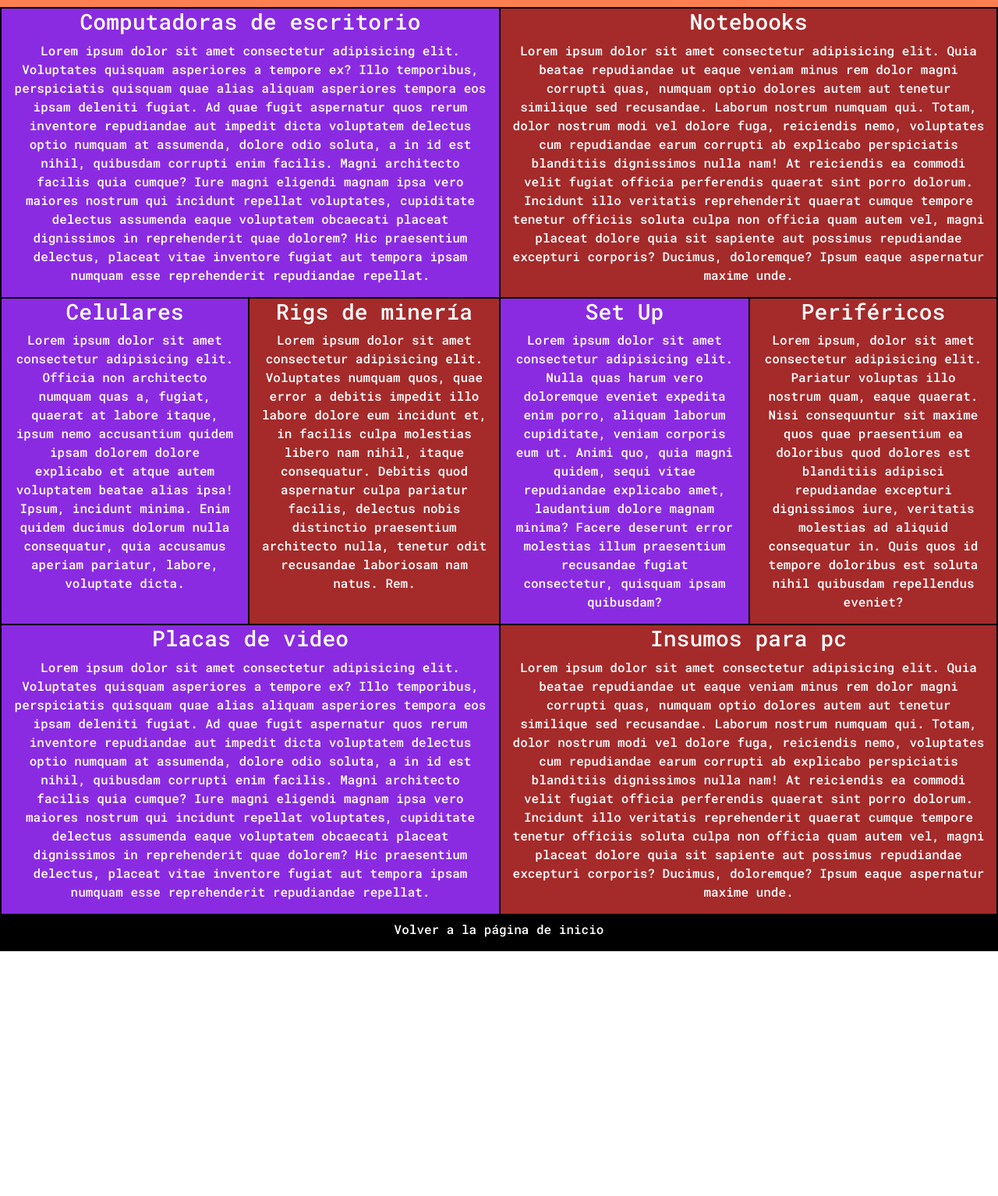
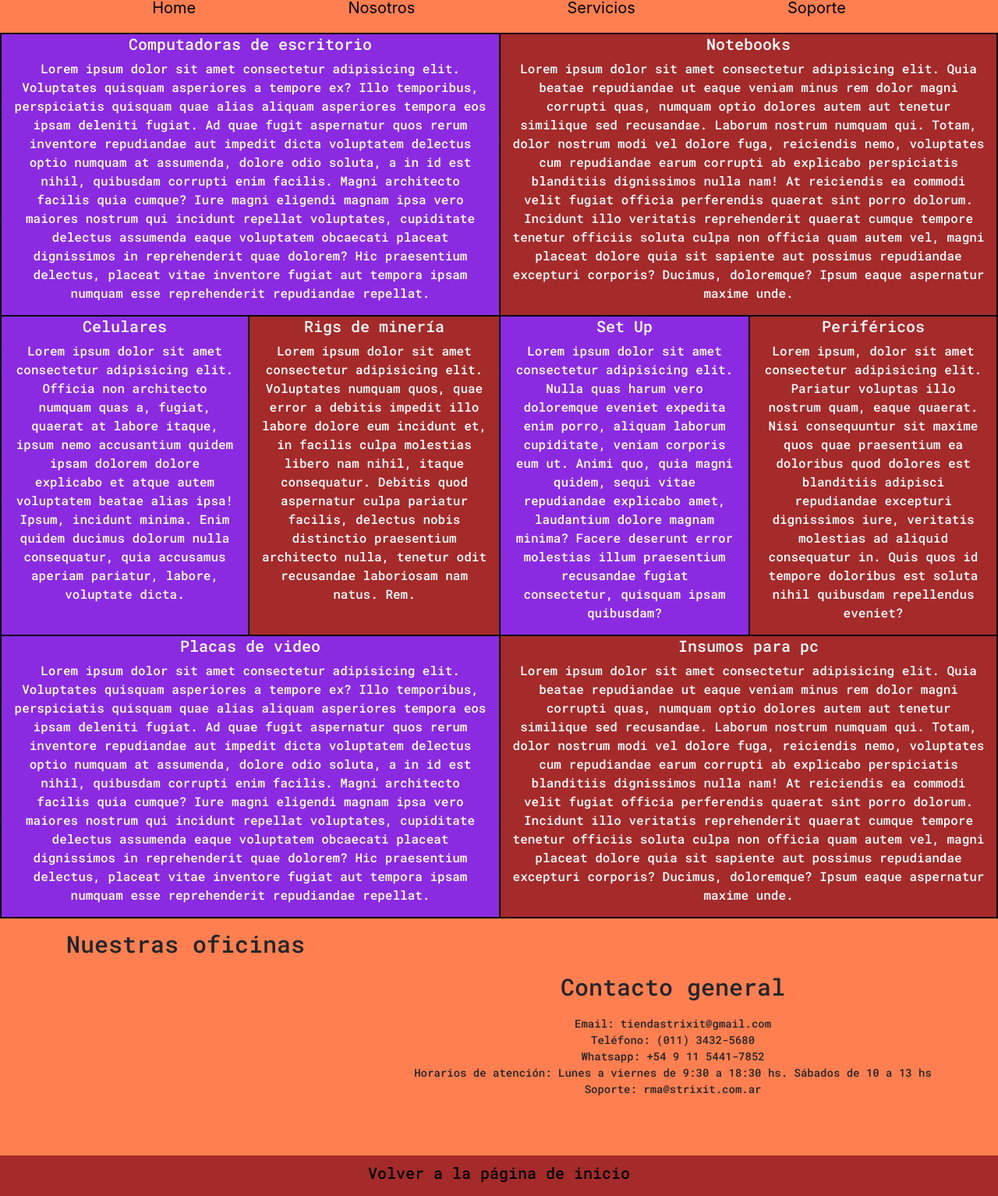
Before and after one commit to JuanDSacco/Repositorio-Bootstrap-1, a plain HTML site: page pages/productos.html in a window 1280 px wide. Shown: the part 72-1606 px from the top of the page at 78% size. Before the commit the page ends 1292 px from the top, so only its background shows below. Drawn offline with nearby package versions, Linux system fonts and the light colour scheme; grey boxes are pictures that could not be loaded; a web font is replaced by a local one.

Commit message:
corrijo pagina productos y unifico css

```diff
--- a/css/estilos.css
+++ b/css/estilos.css
@@ -27,8 +27,8 @@ header{
 .productos{
     font-family: 'Roboto Mono', monospace;
     text-align: center;
-    background-color: black;
-    color: white;
+    background-color: white;
+    color: black;
     padding-bottom: 1px;
     padding-top: 5px;
 }
@@ -379,7 +379,7 @@ header ul li a:hover{
     padding-bottom: 10px;
 }
 @media only screen and (min-width:425px) and (max-width:767px){
-    .menu{
+    .menu1{
         display: grid;
         grid-template-columns: repeat(1, 1fr);
         grid-template-rows: repeat(4, 450px);
@@ -397,7 +397,7 @@ header ul li a:hover{
     }
 }
 @media only screen and (min-width:768px) and (max-width:991px){
-    .menu{
+    .menu1{
         display: grid;
         grid-template-columns: repeat(2, 1fr);
         grid-template-rows: repeat(2, 490px);
@@ -410,9 +410,219 @@ header ul li a:hover{
     }
 }
 @media only screen and (min-width:992px) and (max-width:1023px){
-.menu{
+.menu1{
     display: grid;
     grid-template-columns: repeat(2, 1fr);
     grid-template-rows: repeat(2, 400px);
 }
 }
+
+/* pagina productos */
+
+.nave{
+    background-color: coral;
+    padding-bottom: 1px;
+}
+.nave ul{
+    display: flex;
+    justify-content: space-evenly;
+}
+.nave ul li{
+    list-style: none;
+    font-size: 20px;
+}
+.nave ul li a{
+    color: black;
+    text-decoration: none;
+}
+.nave ul li a:hover{
+    color: white;
+}
+.produ1{
+    text-align: center;
+    font-family: 'Roboto Mono', monospace;
+}
+.cuadro1{
+    background-color: blueviolet;
+    border: 2px solid black;
+    color: white;
+}
+.cuadro2{
+    background-color: brown;
+    border-top: 2px solid black;
+    border-right: 2px solid black;
+    border-bottom: 2px solid black;
+    color: white;
+}
+.cuadro3{
+    background-color: brown;
+    border-right: 2px solid black;
+    border-left: 2px solid black;
+    color: white;
+}
+.cuadro4{
+    background-color: brown;
+    border-right: 2px solid black;
+    color: white;
+}
+.cuadro5{
+    background-color: blueviolet;
+    border-right: 2px solid black;
+    color: white;
+}
+.cuadro6{
+    background-color: blueviolet;
+    border-right: 2px solid black;
+    color: white;
+}
+.cuadro7{
+    background-color: blueviolet;
+    border: 2px solid black;
+    color: white;
+}
+.cuadro8{
+    background-color: brown;
+    border-top: 2px solid black;
+    border-right: 2px solid black;
+    border-bottom: 2px solid black;
+    color: white;
+}
+h2{
+    font-size: 30px;
+}
+@media only screen and (min-width:425px){
+    .cuadro1{
+        border-bottom: 0;
+    }
+    .cuadro2{
+        border-left: 2px solid black;
+    }
+    .cuadro3{
+        background-color: blueviolet;
+        border-bottom: 2px solid black;
+    }
+    .cuadro4{
+        border-left: 2px solid black;
+        border-bottom: 2px solid black;
+    }
+    .cuadro5{
+        border-left: 2px solid black;
+        border-bottom: 2px solid black;
+    }
+    .cuadro6{
+        background-color: brown;
+        border-left: 2px solid black;
+    }
+    .cuadro7{
+        border-bottom: 0;
+    }
+    .cuadro8{
+        border-left: 2px solid black;
+        border-bottom: 2px solid black;
+    }
+}
+@media only screen and (min-width:576px) and (max-width:767px){
+    .cuadro2{
+        border-left: 2px solid black;
+        border-top: 2px solid black;
+    }
+    .cuadro3{
+        border-bottom: 2px solid black;
+        background-color: blueviolet;
+    }
+    .cuadro4{
+        border-left: 2px solid black;
+        border-bottom: 2px solid black;
+    }
+    .cuadro5{
+        border-left: 2px solid black;
+        border-bottom: 2px solid black;
+    }
+    .cuadro6{
+        background-color: brown;
+        border-left: 2px solid black;
+    }
+    .cuadro7{
+        border-bottom: 0;
+    }
+    .cuadro8{
+        border-left: 2px solid black;
+        border-bottom: 2px solid black;
+    }
+}
+@media only screen and (min-width:768px) and (max-width:991px){
+    .cuadro1{
+        border-bottom: 0
+    }
+    .cuadro2{
+        border-left: 2px solid black;
+    }
+    .cuadro3{
+        border-bottom: 2px solid black;
+        border-right: 0;
+        background-color: brown;
+    }
+    .cuadro4{
+        border-bottom: 2px solid black;
+        background-color: blueviolet;
+    }
+    .cuadro5{
+        border-left: 2px solid black;
+        border-right: 0;
+        border-bottom: 0;
+    }
+    .cuadro6{
+        background-color: brown;
+    }
+    .cuadro7{
+        border-bottom: 0;
+    }
+    .cuadro8{
+        border-left: 2px solid black;
+        border-bottom: 2px solid black;
+    }
+}
+@media only screen and (min-width:992px) and (max-width:1023px){
+    .cuadro1{
+        border-right: 0;
+        border-bottom: 2px solid black;
+    }
+    .cuadro3{
+        border-bottom: 0;
+    }
+    .cuadro4{
+        border-left: 0;
+        border-right: 0;
+        border-bottom: 0;
+    }
+    .cuadro5{
+        border-right: 0;
+        border-bottom: 0;
+    }
+    .cuadro7{
+        border-right: 0;
+        border-bottom: 2px solid black;
+    }
+}
+@media only screen and (min-width:1024px){
+    .cuadro1{
+        border-right: 0;
+        border-bottom: 2px solid black;
+    }
+    .cuadro3{
+        border-bottom: 0;
+    }
+    .cuadro4{
+        border-left: 0;
+        border-right: 0;
+        border-bottom: 0;
+    }
+    .cuadro5{
+        border-right: 0;
+        border-bottom: 0;
+    }
+    .cuadro7{
+        border-right: 0;
+        border-bottom: 2px solid black;
+    }
+}
--- a/pages/productos.html
+++ b/pages/productos.html
@@ -5,15 +5,24 @@
     <meta http-equiv="X-UA-Compatible" content="IE=edge">
     <meta name="viewport" content="width=device-width, initial-scale=1.0">
     <link rel="stylesheet" href="https://cdn.jsdelivr.net/npm/bootstrap@4.6.2/dist/css/bootstrap.min.css" integrity="sha384-xOolHFLEh07PJGoPkLv1IbcEPTNtaed2xpHsD9ESMhqIYd0nLMwNLD69Npy4HI+N" crossorigin="anonymous">
-    <link rel="stylesheet" href="productos.css">
+    <link rel="stylesheet" href="../css/estilos.css">
     <title>Productos</title>
 </head>
 <body>
     <header>
         <h1>Nuestros Productos</h1>
     </header>
-    <div class="container-fluid">
-        <section class="produ1 row">
+    <nav class="nave">
+        <ul>
+            <li><a href="../index.html">Home</a></li>
+            <li><a href="nosotros.html">Nosotros</a></li>
+            <li><a href="servicios.html">Servicios</a></li>
+            <li><a href="contacto.html">Soporte</a></li>
+        </ul>
+    </nav>
+    <main>
+        <section class="container-fluid">
+            <div class="produ1 row">
                 <article class="cuadro1 col-lg-6 col-md-12 col-12">
                     <h3>Computadoras de escritorio</h3>
                     <p>
@@ -26,10 +35,10 @@
                         Lorem ipsum dolor sit amet consectetur adipisicing elit. Quia beatae repudiandae ut eaque veniam minus rem dolor magni corrupti quas, numquam optio dolores autem aut tenetur similique sed recusandae. Laborum nostrum numquam qui. Totam, dolor nostrum modi vel dolore fuga, reiciendis nemo, voluptates cum repudiandae earum corrupti ab explicabo perspiciatis blanditiis dignissimos nulla nam! At reiciendis ea commodi velit fugiat officia perferendis quaerat sint porro dolorum. Incidunt illo veritatis reprehenderit quaerat cumque tempore tenetur officiis soluta culpa non officia quam autem vel, magni placeat dolore quia sit sapiente aut possimus repudiandae excepturi corporis? Ducimus, doloremque? Ipsum eaque aspernatur maxime unde.
                     </p>
                 </article>
+            </div>
         </section>
-    </div>
-    <div class="container-fluid">
-        <section class="produ1 row">
+        <section class="container-fluid">
+            <div class="produ1 row">
                 <article class="cuadro3 col-lg-3 col-md-6 col-12">
                     <h3>Celulares</h3>
                     <p>
@@ -54,10 +63,10 @@
                         Lorem ipsum, dolor sit amet consectetur adipisicing elit. Pariatur voluptas illo nostrum quam, eaque quaerat. Nisi consequuntur sit maxime quos quae praesentium ea doloribus quod dolores est blanditiis adipisci repudiandae excepturi dignissimos iure, veritatis molestias ad aliquid consequatur in. Quis quos id tempore doloribus est soluta nihil quibusdam repellendus eveniet?
                     </p>
                 </article>
+            </div>
         </section>
-    </div>
-    <div class="container-fluid">
-        <section class="produ1 row">
+        <section class="container-fluid">
+            <div class="produ1 row">
                 <article class="cuadro7 col-lg-6 col-md-12 col-12">
                     <h3>Placas de video</h3>
                     <p>
@@ -70,25 +79,30 @@
                         Lorem ipsum dolor sit amet consectetur adipisicing elit. Quia beatae repudiandae ut eaque veniam minus rem dolor magni corrupti quas, numquam optio dolores autem aut tenetur similique sed recusandae. Laborum nostrum numquam qui. Totam, dolor nostrum modi vel dolore fuga, reiciendis nemo, voluptates cum repudiandae earum corrupti ab explicabo perspiciatis blanditiis dignissimos nulla nam! At reiciendis ea commodi velit fugiat officia perferendis quaerat sint porro dolorum. Incidunt illo veritatis reprehenderit quaerat cumque tempore tenetur officiis soluta culpa non officia quam autem vel, magni placeat dolore quia sit sapiente aut possimus repudiandae excepturi corporis? Ducimus, doloremque? Ipsum eaque aspernatur maxime unde.
                     </p>
                 </article>
+            </div>
         </section>
+    </main>
+    <footer>
+        <small class="footer">
+            <div>
+                <h2>Nuestras oficinas</h2>
+                <iframe src="https://www.google.com/maps/embed?pb=!1m18!1m12!1m3!1d6559.7560858476345!2d-58.51961222353455!3d-34.70825587806136!2m3!1f0!2f0!3f0!3m2!1i1024!2i768!4f13.1!3m3!1m2!1s0x95bccf255bd52427%3A0x19280d4480eae5bf!2sPlaza%20Mart%C3%ADn%20Fierro!5e0!3m2!1ses!2sar!4v1656683946163!5m2!1ses!2sar" width="300" height="225" style="border:0;" allowfullscreen="" loading="lazy" referrerpolicy="no-referrer-when-downgrade"></iframe>
             </div>
-    <div class="volver">
-        <h6><a href="../index.html">Volver a la página de inicio</a></h6>
+            <div class="lista">
+                <h2>Contacto general</h2>
+                <ul>
+                <li>Email: tiendastrixit@gmail.com</li>
+                <li>Teléfono: (011) 3432-5680</li>
+                <li>Whatsapp: +54 9 11 5441-7852</li>
+                <li>Horarios de atención: Lunes a viernes de 9:30 a 18:30 hs. Sábados de 10 a 13 hs</li>
+                <li>Soporte: rma@strixit.com.ar</li>
+                </ul>
             </div>
-
-
-
-
-
-
-
-
-
-
-
-
-
-
+        </small>
+            <div class="inicio">
+                <h3><a href="../index.html">Volver a la página de inicio</a></h3>
+            </div>
+    </footer>
     <script src="https://cdn.jsdelivr.net/npm/jquery@3.5.1/dist/jquery.slim.min.js" integrity="sha384-DfXdz2htPH0lsSSs5nCTpuj/zy4C+OGpamoFVy38MVBnE+IbbVYUew+OrCXaRkfj" crossorigin="anonymous"></script>
     <script src="https://cdn.jsdelivr.net/npm/popper.js@1.16.1/dist/umd/popper.min.js" integrity="sha384-9/reFTGAW83EW2RDu2S0VKaIzap3H66lZH81PoYlFhbGU+6BZp6G7niu735Sk7lN" crossorigin="anonymous"></script>
     <script src="https://cdn.jsdelivr.net/npm/bootstrap@4.6.2/dist/js/bootstrap.min.js" integrity="sha384-+sLIOodYLS7CIrQpBjl+C7nPvqq+FbNUBDunl/OZv93DB7Ln/533i8e/mZXLi/P+" crossorigin="anonymous"></script>
```
Lines whose indentation alone changed are shown as unchanged.
